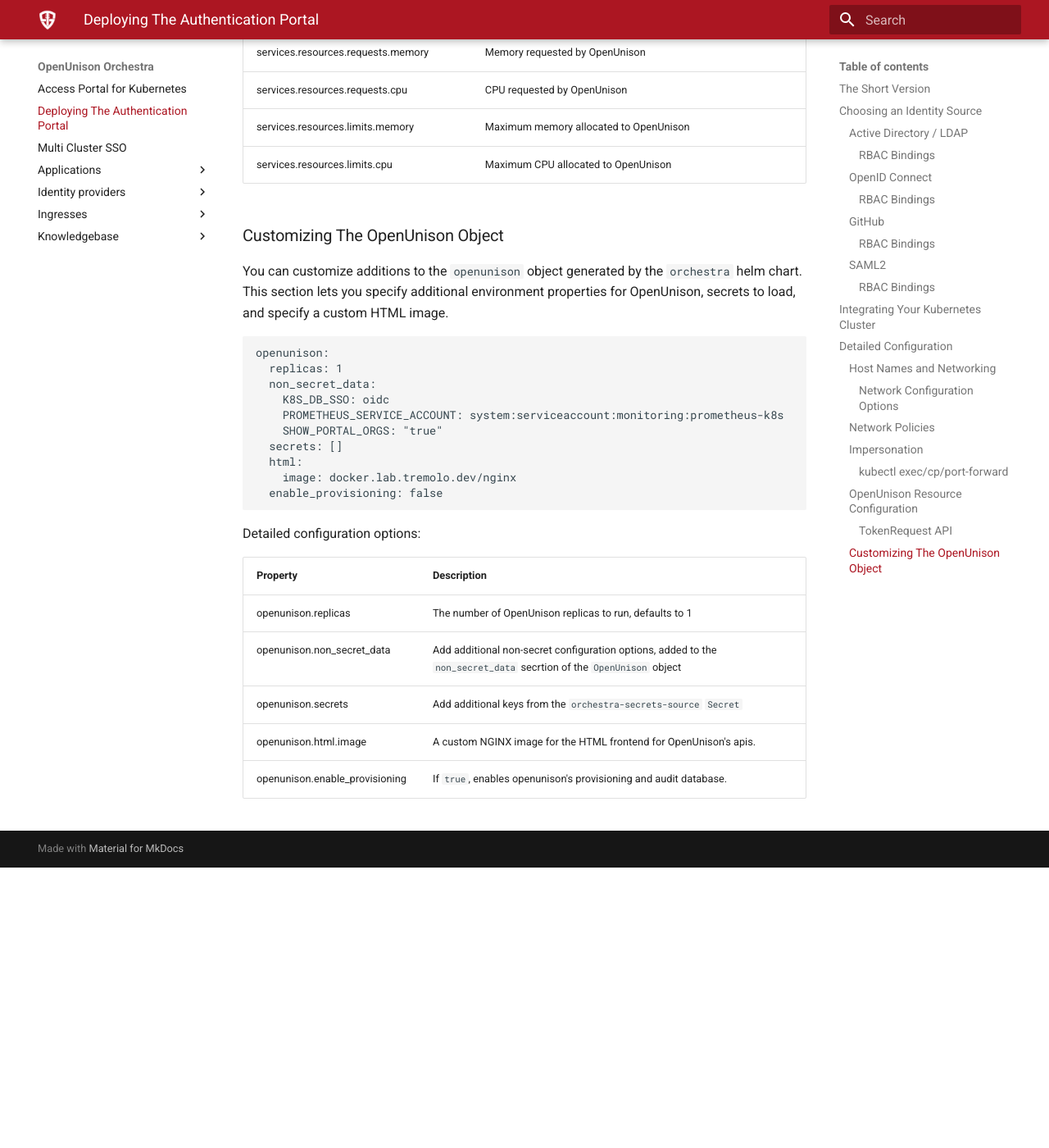
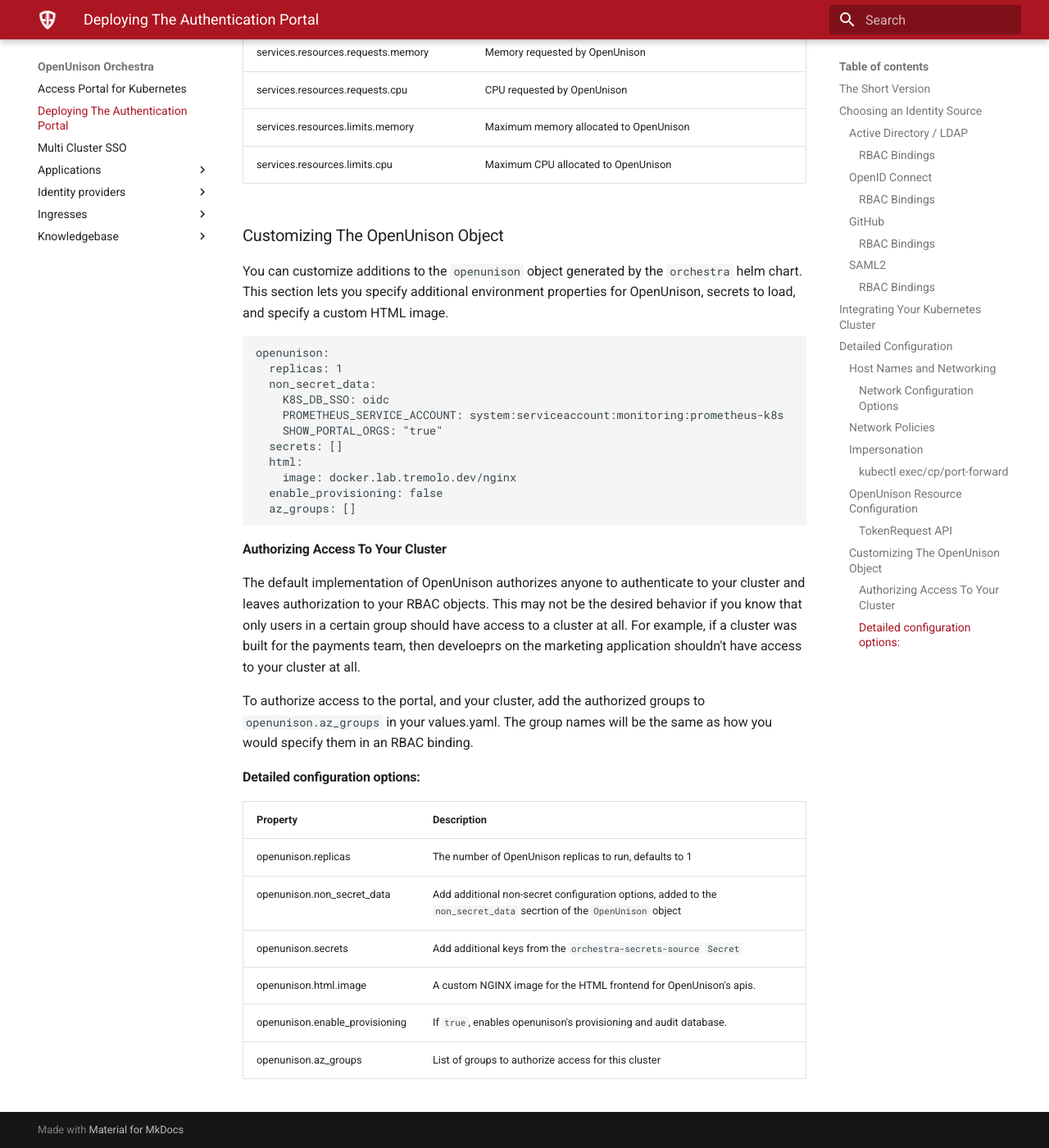
Before and after one commit to TaylorMonacelli/openunison.github.io, an MkDocs documentation site: the page built from docs/deployauth.md, in a window 1280 px wide and 1400 px high, scrolled down 17388 px. Shown: the whole window at 82% size. Built offline with MkDocs 1.6.1 and Material for MkDocs 9.7.7, drawn with Linux system fonts in a browser that asks for light colours; before the commit the page ends 18446 px from its top, so only the background shows below that.

Commit message:
added az

````diff
--- a/docs/deployauth.md
+++ b/docs/deployauth.md
@@ -555,9 +555,20 @@
   html:
     image: docker.lab.tremolo.dev/nginx
   enable_provisioning: false
+  az_groups: []
 ```
 
-Detailed configuration options:
+#### Authorizing Access To Your Cluster
+
+The default implementation of OpenUnison authorizes anyone to authenticate to your cluster and leaves authorization to your RBAC objects.  This
+may not be the desired behavior if you know that only users in a certain group should have access to a cluster at all.  For example, if a
+cluster was built for the payments team, then develoeprs on the marketing application shouldn't have access to your cluster at all.
+
+To authorize access to the portal, and your cluster, add the authorized groups to `openunison.az_groups` in your values.yaml.  The group names
+will be the same as how you would specify them in an RBAC binding.
+
+
+#### Detailed configuration options:
 
 | Property | Description |
 | -------- | ----------- |
@@ -566,3 +577,4 @@
 | openunison.secrets | Add additional keys from the `orchestra-secrets-source` `Secret` |
 | openunison.html.image | A custom NGINX image for the HTML frontend for OpenUnison's apis. |
 | openunison.enable_provisioning | If `true`, enables openunison's provisioning and audit database. |
+| openunison.az_groups | List of groups to authorize access for this cluster |
````
